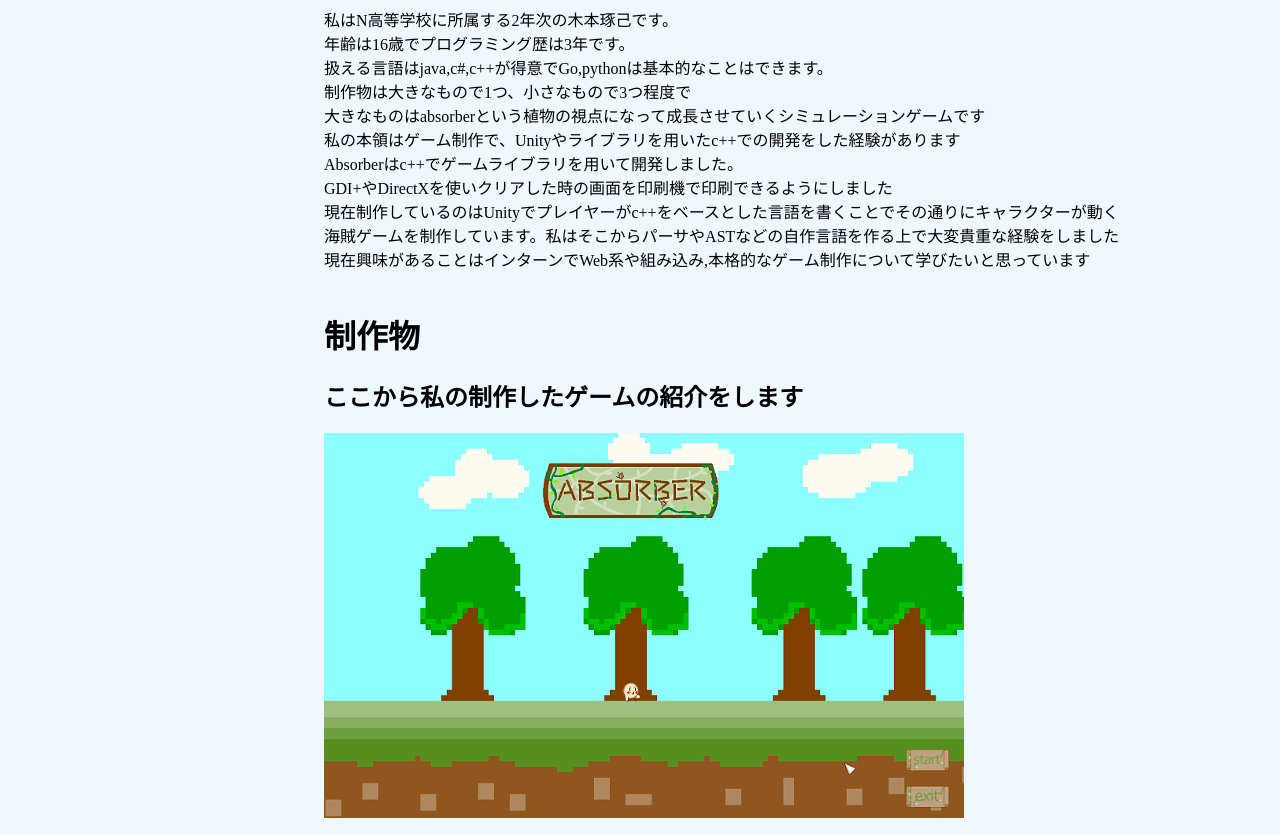
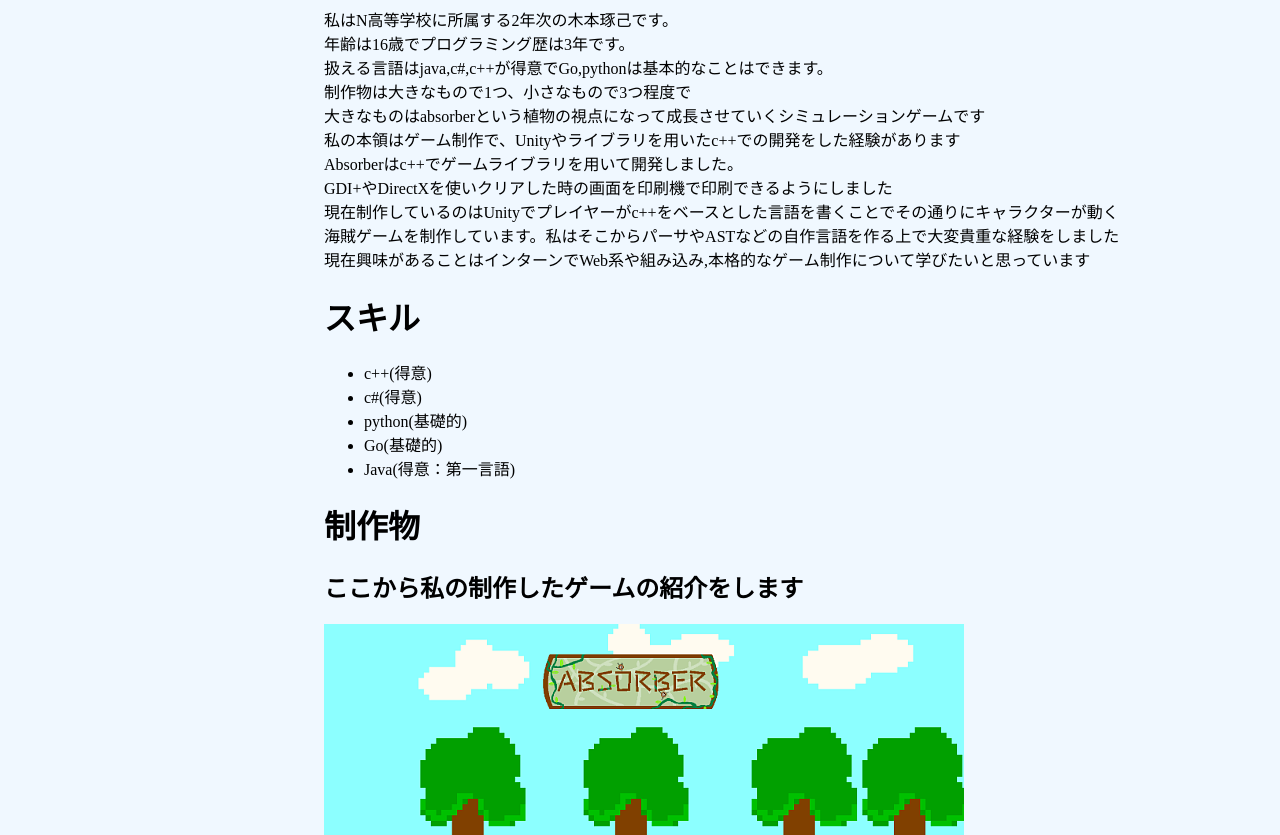
Before and after one commit to mitocondoria/web-page, a plain HTML site: page index.html in a window 1280 px wide. Shown: the part 481-1316 px from the top of the page. Drawn offline with Linux system fonts and the light colour scheme; a web font is replaced by a local one.

Commit message:
second commit

```diff
--- a/index.html
+++ b/index.html
@@ -21,6 +21,7 @@
         <nav>
             <ul class="menu flex">
                 <li><a href="#desc">概要</a></li>
+                <li><a href="#skill">スキル</a></li>
                 <li><a href="#things">制作物</a></li>
                 <li><a href="#github">githubリンク</a></li>
             </ul>
@@ -48,8 +49,15 @@
         現在制作しているのはUnityでプレイヤーがc++をベースとした言語を書くことでその通りにキャラクターが動く<br>
         海賊ゲームを制作しています。私はそこからパーサやASTなどの自作言語を作る上で大変貴重な経験をしました<br>
         現在興味があることはインターンでWeb系や組み込み,本格的なゲーム制作について学びたいと思っています<br>
-        <br>
         </p>
+        <h1 id="skill">スキル</h1>
+        <ul>
+            <li>c++(得意)</li>
+            <li>c#(得意)</li>
+            <li>python(基礎的)</li>
+            <li>Go(基礎的)</li>
+            <li>Java(得意：第一言語)</li>
+        </ul>
         <h1 id="things">制作物</h1>
         <h2>ここから私の制作したゲームの紹介をします</h2>
         <img src="title.png" alt="AbsorberTitle">
```
